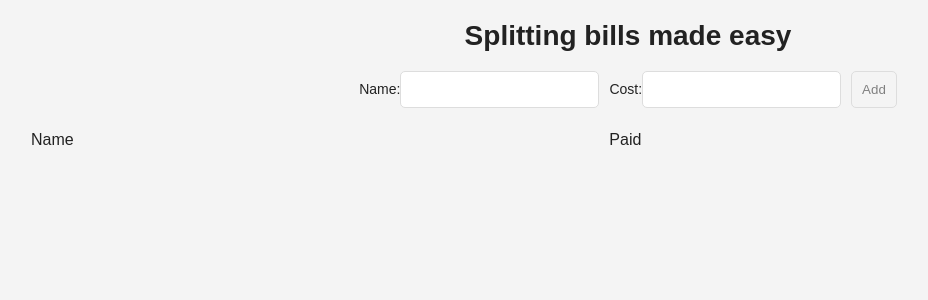
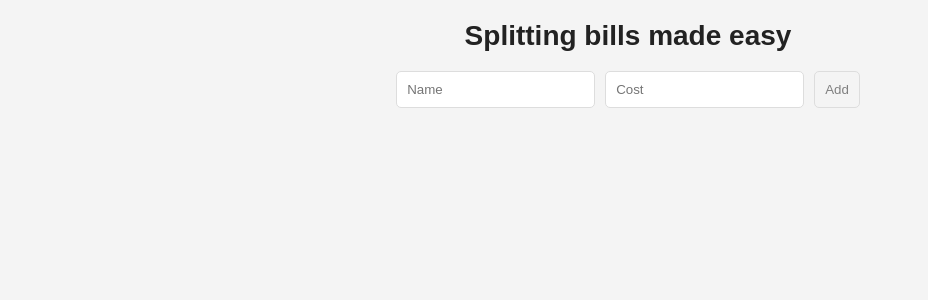
Before and after one commit to StreetLamb/paywhowhat, a React (Create React App) app: page / in a window 1280 px wide. Shown: the top 300 px of the page, without its empty margins (12-940 px from the left). Built offline with nearby package versions, Linux system fonts and the light colour scheme.

Commit message:
make it better

```diff
--- a/src/App.js
+++ b/src/App.js
@@ -183,6 +183,7 @@ class App extends Component {
           ?this.setState({results:{}})
           :<Table
             results={results}
+            pay={pay}
             onDismiss={this.onDismiss}
            />
          }
@@ -191,8 +192,9 @@ class App extends Component {
   }
 }
 
-const Table=({results,onDismiss})=>
+const Table=({results,onDismiss,pay})=>
     <div className='table'>
+      {Object.keys(pay).length!==0 &&
         <div className='table-header'>
           <span style={{width:'48%'}}>
             Name
@@ -201,6 +203,7 @@ const Table=({results,onDismiss})=>
           Paid
           </span>
         </div>
+      }
       {
           Object.keys(results).map((key,index)=>
             results[key].visits.map(item=>
@@ -264,14 +267,14 @@ const FinalTable=({pay,top,positive})=>
 
 const DetailsInput=({nameInput,costInput,onNameChange,onCostChange,onSubmit,children})=>
   <form onSubmit={onSubmit}>
-      <span>Name:</span>
       <input
+        placeholder='Name'
         type='text'
         value={nameInput}
         onChange={onNameChange}
       />
-      <span>Cost:</span>
       <input
+        placeholder='Cost'
         type='number'
         step="0.01"
         value={costInput}
```
Lines whose indentation alone changed are shown as unchanged.
